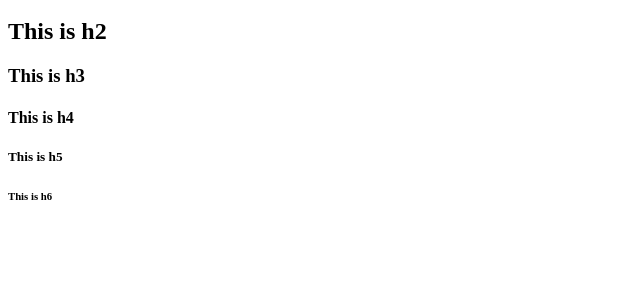
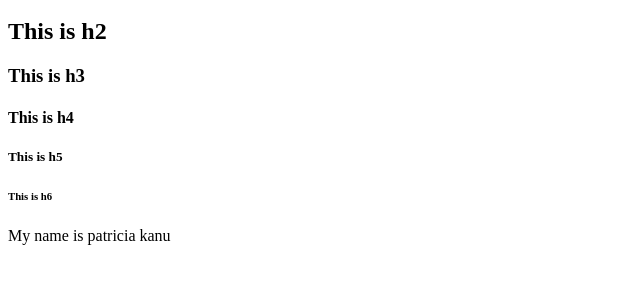
Before and after one commit to triciabby/html-lessons, a plain HTML site: page Lesson1/index.html in a window 1280 px wide. Shown: the part 48-332 px from the top of the page, without its empty margins (0-640 px from the left). Drawn offline with Linux system fonts and the light colour scheme.

Commit message:
added p tag

```diff
--- a/Lesson1/index.html
+++ b/Lesson1/index.html
@@ -12,5 +12,13 @@
     <h5>This is h5</h5>
     <h6>This is h6</h6>
 
+     <p>My name is patricia kanu</p>
+
+
+
+
+
+
+
 </body>
 </html>
```
